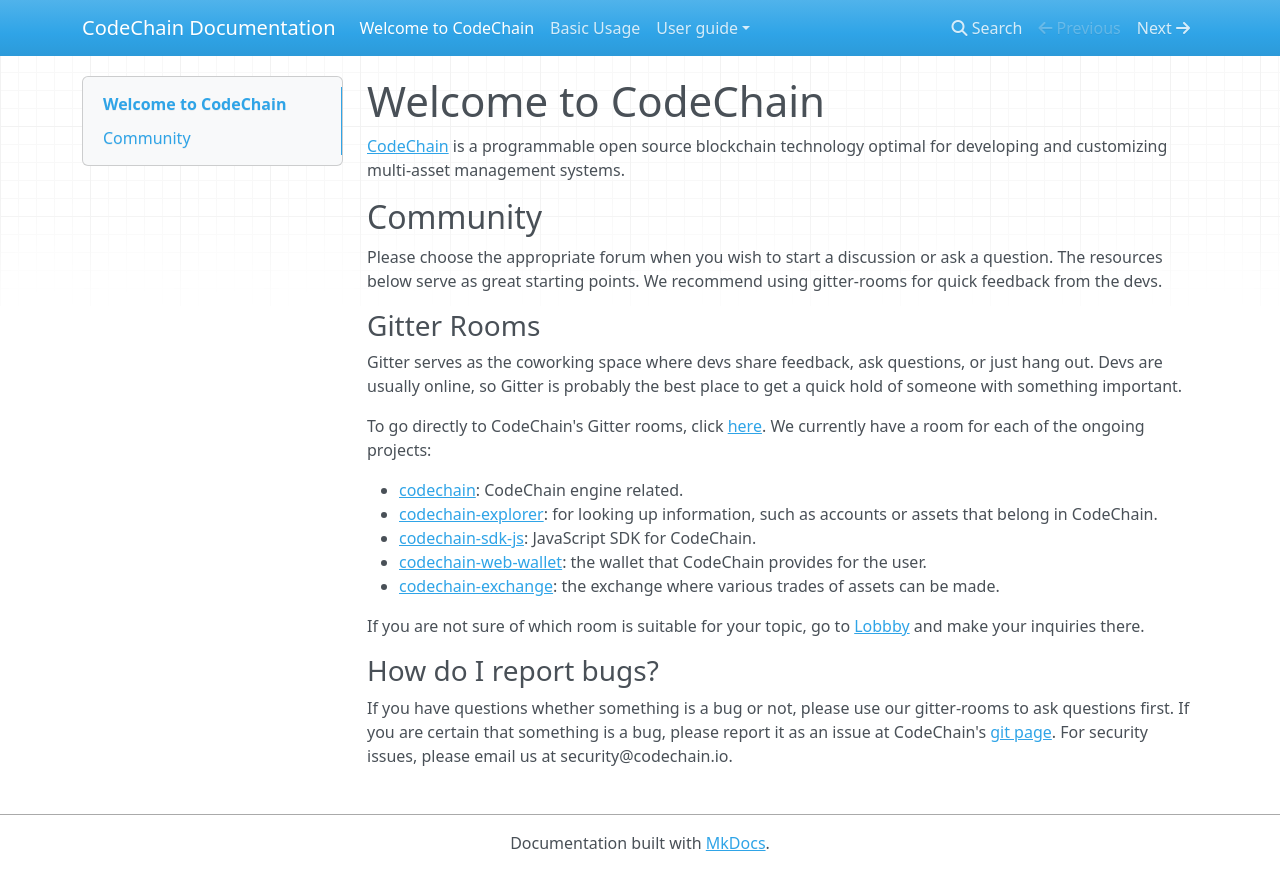
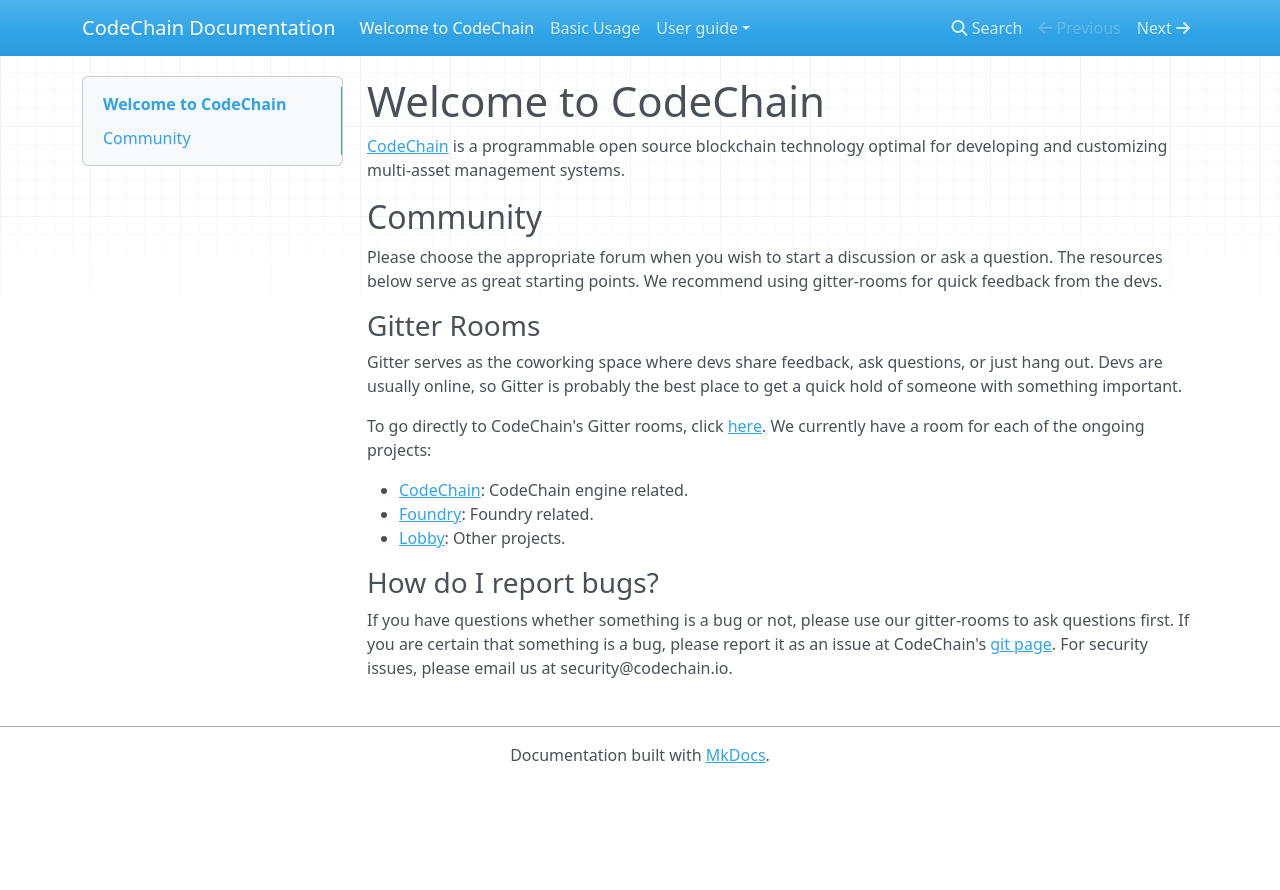
Before and after one commit to CodeChain-io/codechain-docs, an MkDocs documentation site: the page built from docs/index.md, in a window 1280 px wide. Shown: the top 890 px of the page. Built offline with MkDocs 1.6.1, drawn with Linux system fonts in a browser that asks for light colours; nearby versions of some CDN libraries.

Commit message:
Update Gitter rooms

```diff
--- a/docs/index.md
+++ b/docs/index.md
@@ -12,13 +12,9 @@ Gitter serves as the coworking space where devs share feedback, ask questions, o
 
 To go directly to CodeChain's Gitter rooms, click [here](https://gitter.im/CodeChain-io). We currently have a room for each of the ongoing projects:
 
-- [codechain](https://gitter.im/CodeChain-io/codechain): CodeChain engine related.
-- [codechain-explorer](https://gitter.im/CodeChain-io/codechain-explorer): for looking up information, such as accounts or assets that belong in CodeChain.
-- [codechain-sdk-js](https://gitter.im/CodeChain-io/codechain-sdk-js): JavaScript SDK for CodeChain.
-- [codechain-web-wallet](https://gitter.im/CodeChain-io/codechain-web-wallet): the wallet that CodeChain provides for the user.
-- [codechain-exchange](https://gitter.im/CodeChain-io/codechain-exchange): the exchange where various trades of assets can be made.
-
-If you are not sure of which room is suitable for your topic, go to [Lobbby](https://gitter.im/CodeChain-io/Lobby) and make your inquiries there.
+- [CodeChain](https://gitter.im/CodeChain-io/codechain): CodeChain engine related.
+- [Foundry](https://gitter.im/CodeChain-io/foundry): Foundry related.
+- [Lobby](https://gitter.im/CodeChain-io/Lobby): Other projects.
 
 ### How do I report bugs?
 
```
